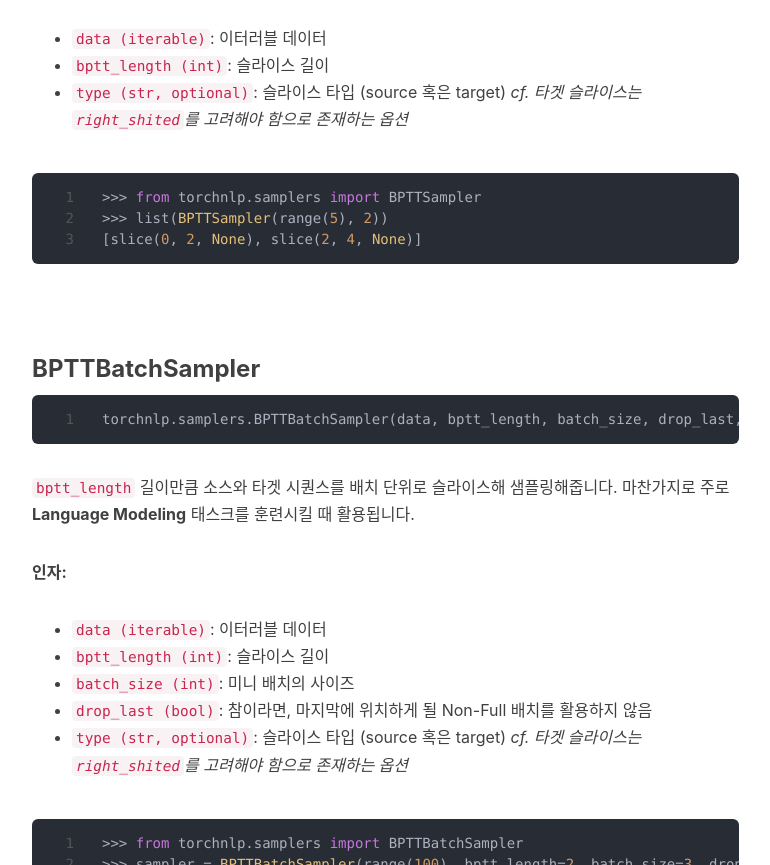
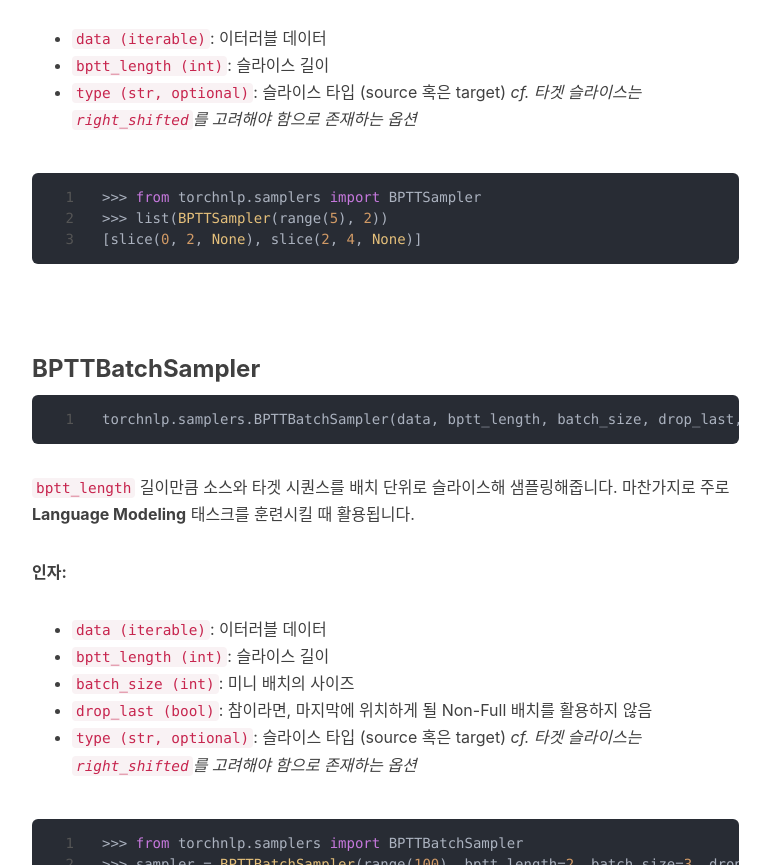
Before and after one commit to Huffon/huffon.github.io, a Jekyll site: the page built from _posts/2020-06-02-sampler.md, in a window 1280 px wide and 1400 px high, scrolled down 4803 px. Shown: the part 148-1013 px from the top of the window, without its empty margins (233-1003 px from the left). Built offline with Jekyll 4.4.1, drawn with Linux system fonts in a browser that asks for light colours; nearby versions of some CDN libraries; comment, search, counter and statistics services are not loaded.

Commit message:
Update 2020-06-02-sampler.md

````diff
--- a/_posts/2020-06-02-sampler.md
+++ b/_posts/2020-06-02-sampler.md
@@ -174,7 +174,7 @@ _이러한 훈련 비용은 단순히 1,000개의 토큰으로 구성된 긴 시
 **인자:**
 - `data (iterable)`: 이터러블 데이터
 - `bptt_length (int)`: 슬라이스 길이
-- `type (str, optional)`: 슬라이스 타입 (source 혹은 target) _cf. 타겟 슬라이스는 `right_shited`를 고려해야 함으로 존재하는 옵션_
+- `type (str, optional)`: 슬라이스 타입 (source 혹은 target) _cf. 타겟 슬라이스는 `right_shifted`를 고려해야 함으로 존재하는 옵션_
 
 ```python
 >>> from torchnlp.samplers import BPTTSampler
@@ -197,7 +197,7 @@ torchnlp.samplers.BPTTBatchSampler(data, bptt_length, batch_size, drop_last, typ
 - `bptt_length (int)`: 슬라이스 길이
 - `batch_size (int)`: 미니 배치의 사이즈
 - `drop_last (bool)`: 참이라면, 마지막에 위치하게 될 Non-Full 배치를 활용하지 않음
-- `type (str, optional)`: 슬라이스 타입 (source 혹은 target) _cf. 타겟 슬라이스는 `right_shited`를 고려해야 함으로 존재하는 옵션_
+- `type (str, optional)`: 슬라이스 타입 (source 혹은 target) _cf. 타겟 슬라이스는 `right_shifted`를 고려해야 함으로 존재하는 옵션_
 
 ```python
 >>> from torchnlp.samplers import BPTTBatchSampler
````
